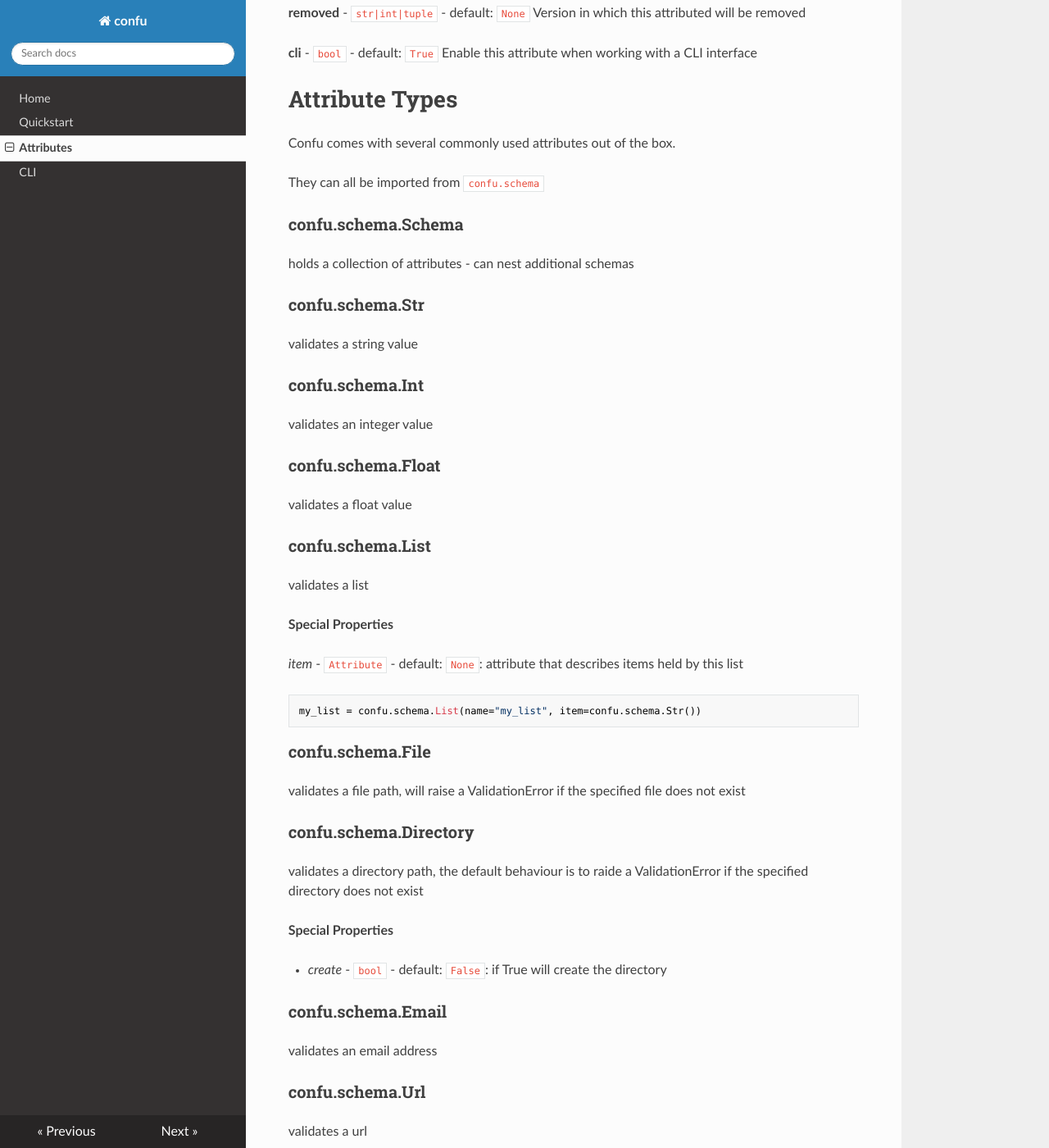
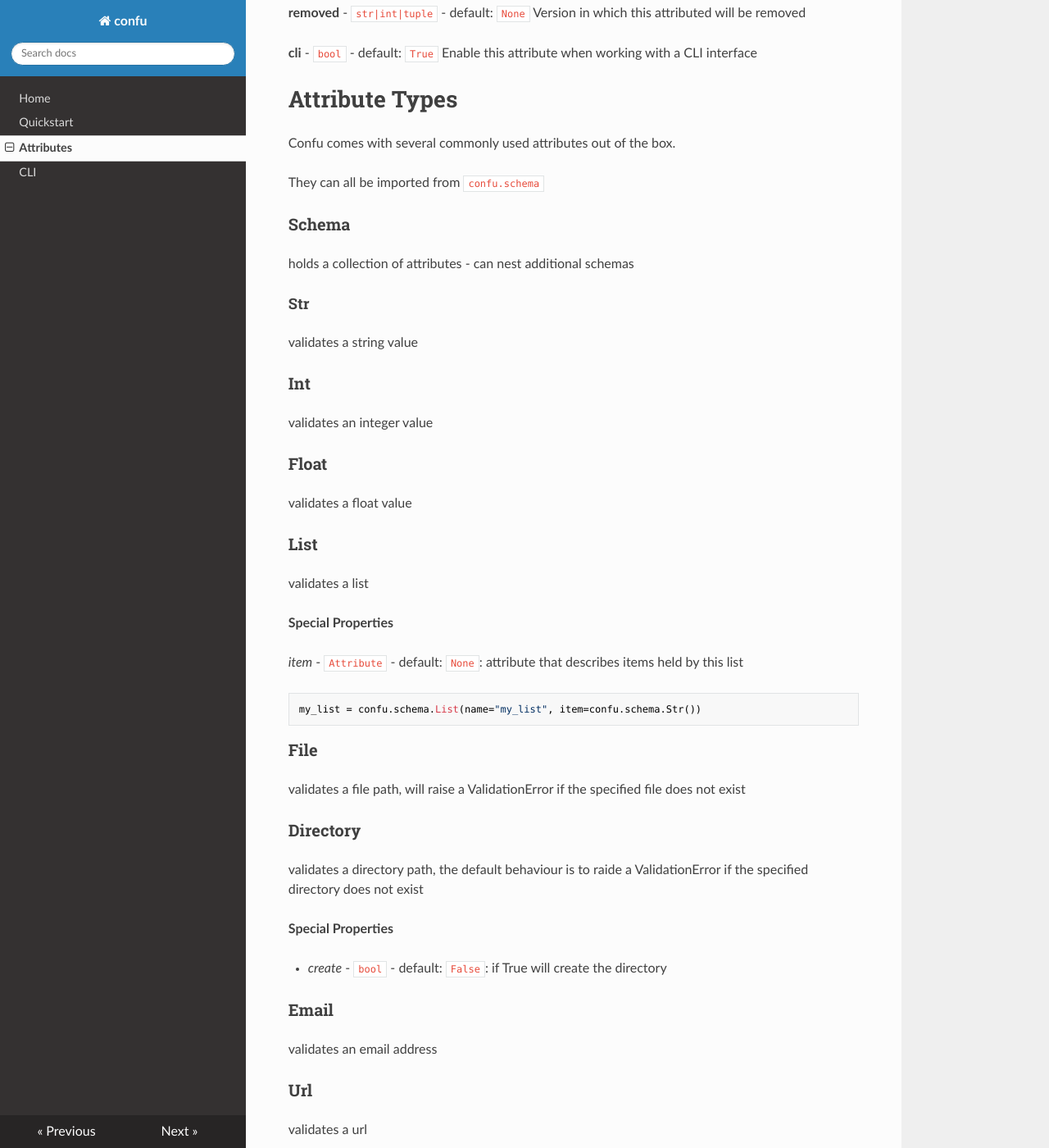
Before and after one commit to 20c/confu, an MkDocs documentation site: the page built from docs/attributes.md, in a window 1280 px wide and 1400 px high, scrolled down 626 px. Shown: the whole window at 82% size. Built offline with MkDocs 1.6.1, drawn with Linux system fonts in a browser that asks for light colours; nearby versions of some CDN libraries; old or Windows-style settings are respelled for this version of MkDocs.

Commit message:
formatting

````diff
--- a/docs/attributes.md
+++ b/docs/attributes.md
@@ -37,19 +37,19 @@
 
 They can all be imported from `confu.schema`
 
-### confu.schema.Schema
+### Schema
 holds a collection of attributes - can nest additional schemas
 
-### confu.schema.Str
+#### Str
 validates a string value
 
-### confu.schema.Int
+### Int
 validates an integer value
 
-### confu.schema.Float
+### Float
 validates a float value
 
-### confu.schema.List
+### List
 validates a list
 
 **Special Properties**
@@ -60,10 +60,10 @@
 my_list = confu.schema.List(name="my_list", item=confu.schema.Str())
 ```
 
-### confu.schema.File
+### File
 validates a file path, will raise a ValidationError if the specified file does not exist
 
-### confu.schema.Directory
+### Directory
 validates a directory path, the default behaviour is to raide a ValidationError if the specified
 directory does not exist
 
@@ -71,10 +71,10 @@
 
   - *create* - `bool` - default: `False`: if True will create the directory
 
-### confu.schema.Email
+### Email
 validates an email address
 
-### confu.schema.Url
+### Url
 validates a url
 
 Special Properties:
````
